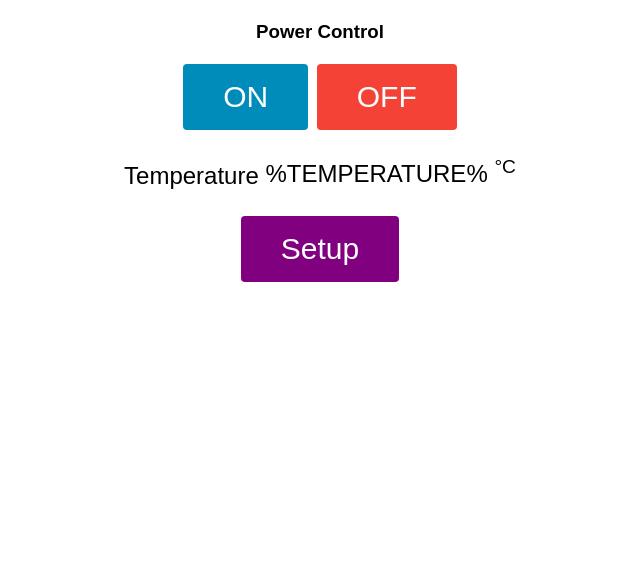
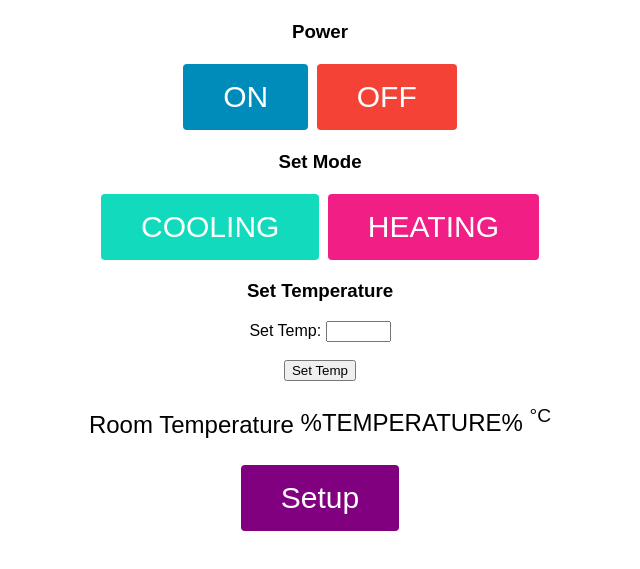
Before and after one commit to TheZeroBeast/ACWiFi, a plain HTML site: page data/index.html in a window 1280 px wide. Shown: the part 93-662 px from the top of the page, without its empty margins (320-960 px from the left). Drawn offline with Linux system fonts and the light colour scheme; no server answers.

Commit message:
API work

```diff
--- a/data/index.html
+++ b/data/index.html
@@ -9,12 +9,19 @@
 <body>
   <h1>AC WiFi v1.0</h1>
   <p>
-      <h3>Power Control</h3>
+      <h3>Power</h3>
       <a href="/on"><button class="button">ON</button></a>
       <a href="/off"><button class="button button2">OFF</button></a>
+	  <h3>Set Mode</h3>
+	  <a href="/cooling"><button class="button button4">COOLING</button></a>
+      <a href="/heating"><button class="button button5">HEATING</button></a>
+	  <h3>Set Temperature</h3>
+	  <label for="settemp">Set Temp:</label>
+	  <input type="text" id="settemp" name="settemp" size="5"><br><br>
+	  <input type="submit" value="Set Temp">
   </p>
   <p>
-    <span class="sensor-labels">Temperature</span>
+    <span class="sensor-labels">Room Temperature</span>
     <span id="temperature">%TEMPERATURE%</span>
     <sup class="units">&deg;C</sup>
   </p>
--- a/data/style.css
+++ b/data/style.css
@@ -37,6 +37,12 @@ p {
 .button3 {
   background-color: #800080;
 }
+.button4 {
+  background-color: #11DBBC;
+}
+.button5 {
+  background-color: #F11F85;
+}
 .units {
   font-size: 1.2rem;
  }
```
Also changed, not shown: data/setup.html (+0 -3 lines), 1 other file.
